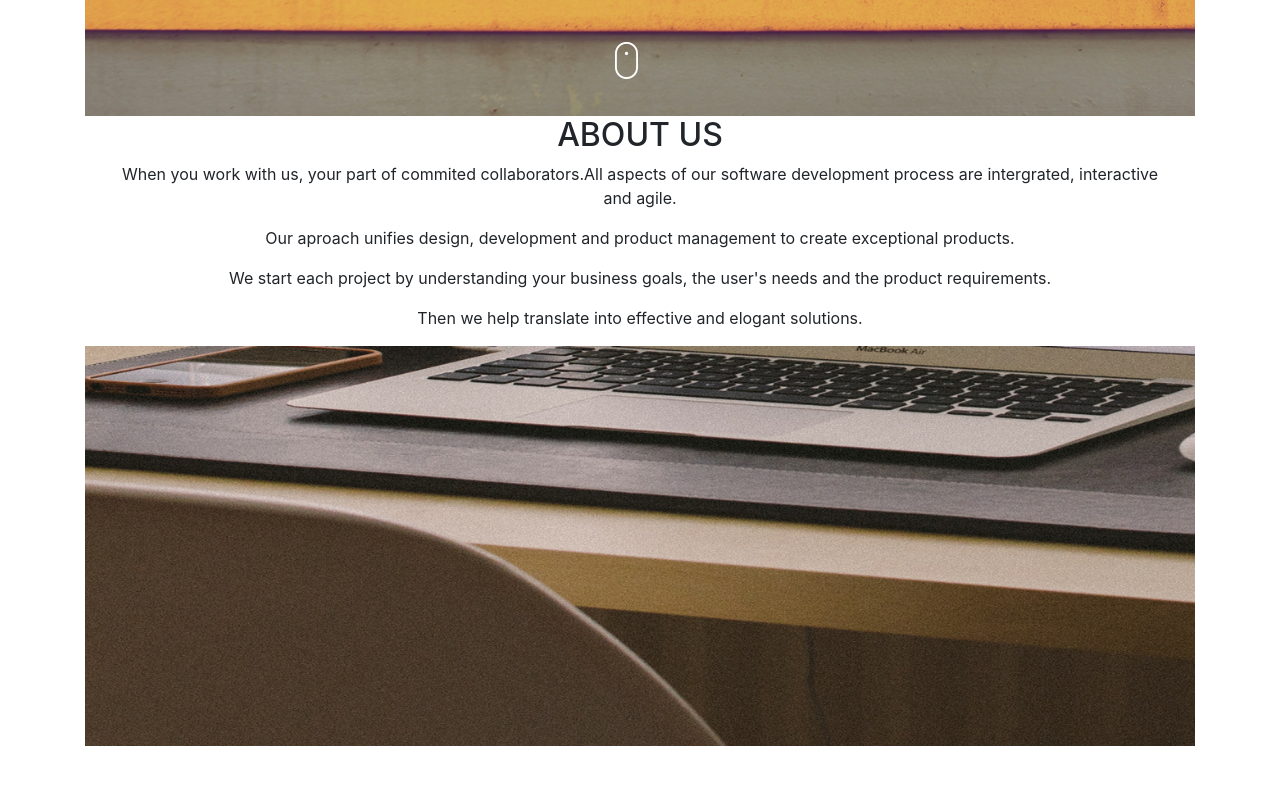
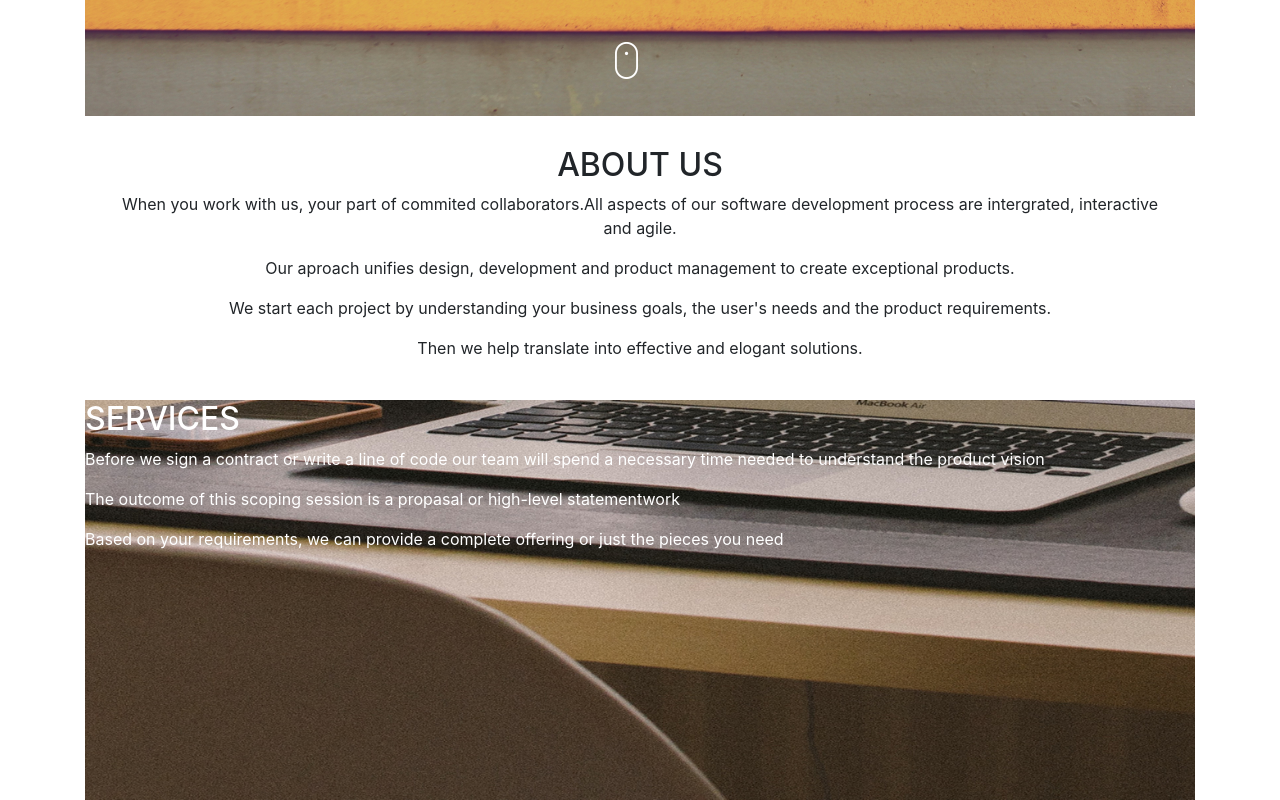
Before and after one commit to Wycliffe-techs/Delani-studio, a plain HTML site: page index.html in a window 1280 px wide. Shown: the part 604-1404 px from the top of the page. Before the commit the page ends 1350 px from the top, so only its background shows below. Drawn offline with nearby package versions, Linux system fonts and the light colour scheme.

Commit message:
services

```diff
--- a/css/index.css
+++ b/css/index.css
@@ -8,4 +8,5 @@
     background-image: url("/images/bg2.jpg");
     background-size: cover;
     height: 400PX;
+    margin-top: 40px;
 }
--- a/index.html
+++ b/index.html
@@ -18,15 +18,17 @@
     <img src="images/mouse_click.png" alt="" style="margin-left: 530px;margin-top: 150px;">
     </div>
     <div>
-        <h2 style="text-align: center;">ABOUT US</h2>
+        <h2 style="text-align: center;margin-top: 30px;">ABOUT US</h2>
         <p style="text-align: center;">When you work with us, your part of commited collaborators.All aspects of our software development process are intergrated, interactive<br> and agile.</p>
         <p style="text-align: center;">Our aproach unifies design, development and product management to create exceptional products.</p>
         <p style="text-align: center;">We start each project by understanding your business goals, the user's needs and the product requirements.</p>
         <p style="text-align: center;">Then we help translate into effective and elogant solutions.</p>
     </div>
     <div class="services">
-        <!-- <h2>SERVICES</h2> -->
-
+        <h2 style="color: white;">SERVICES</h2>
+        <p style="color:white;">Before we sign a contract or write a line of code our team will spend a necessary time needed to understand the product vision</p>
+         <p style="color: white;">The outcome of this scoping session is a propasal or high-level statementwork</p>
+         <P style="color: white;">Based on your requirements, we can provide a complete offering or just the pieces you need</P>
     </div>
 </div>
 
```
